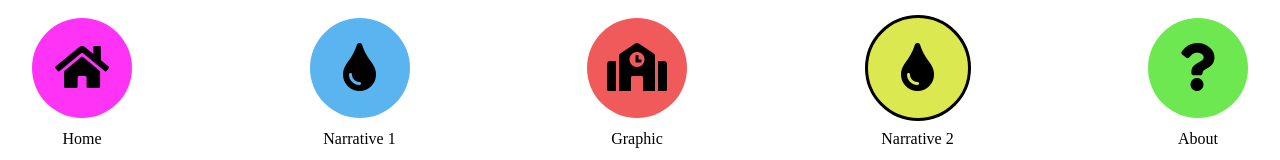
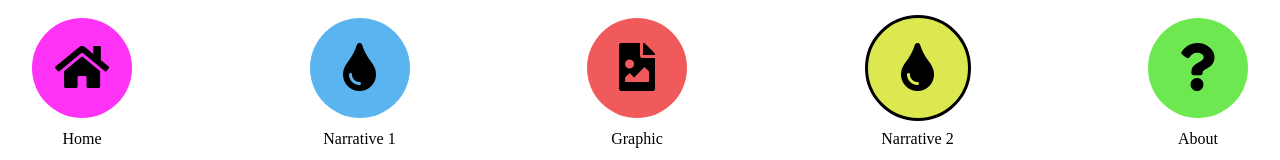
Before and after one commit to waterProject2019/waterProject2019, a plain HTML site: page global.html in a window 1280 px wide. Shown: the top 160 px of the page. Drawn offline with nearby package versions, Linux system fonts and the light colour scheme.

Commit message:
more changes

```diff
--- a/global.html
+++ b/global.html
@@ -29,7 +29,7 @@
 				</div>
 				<div class="headerCircleLocal" id="circleHeader" onclick="redirToLocal()">
 					<div class="headerContainer">
-						<span><i class="fas fa-school fa-3x"></i></span>
+						<span><i class="fas fa-file-image fa-3x"></i></span>
 						<br><br>
 						<p id="dataText">Graphic</p>
 					</div>
```
Also changed, not shown: preface.html (+1 -1 lines).
